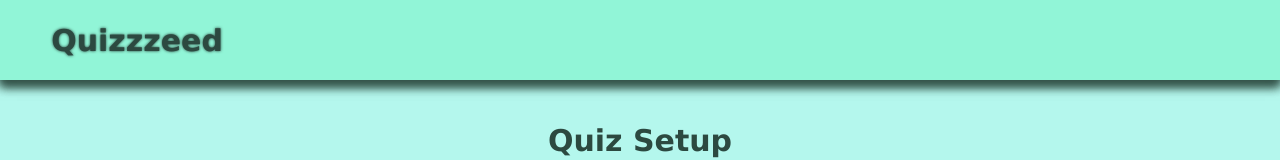
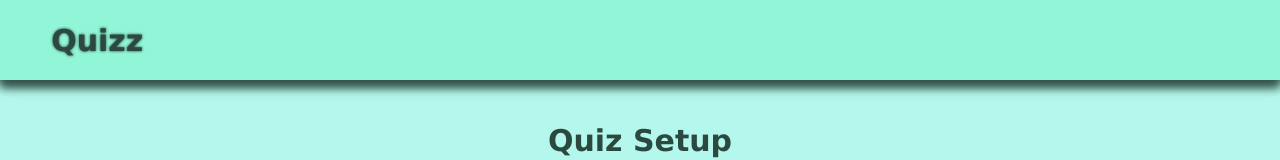
Before and after one commit to varuntankan12/Quiz_App, a plain HTML site: page index.html in a window 1280 px wide. Shown: the top 160 px of the page. Drawn offline with Linux system fonts and the light colour scheme.

Commit message:
Update index.html

```diff
--- a/index.html
+++ b/index.html
@@ -5,7 +5,7 @@
     <meta charset="UTF-8">
     <meta http-equiv="X-UA-Compatible" content="IE=edge">
     <meta name="viewport" content="width=device-width, initial-scale=1.0">
-    <title>QUIZZED</title>
+    <title>QUIZ</title>
     <link rel="stylesheet" href="style.css">
 </head>
 
@@ -13,7 +13,7 @@
 
     <header class="header">
         <nav class="navbar">
-            <span>Quizzzeed</span>
+            <span>Quizz </span>
         </nav>
     </header>
 
```
